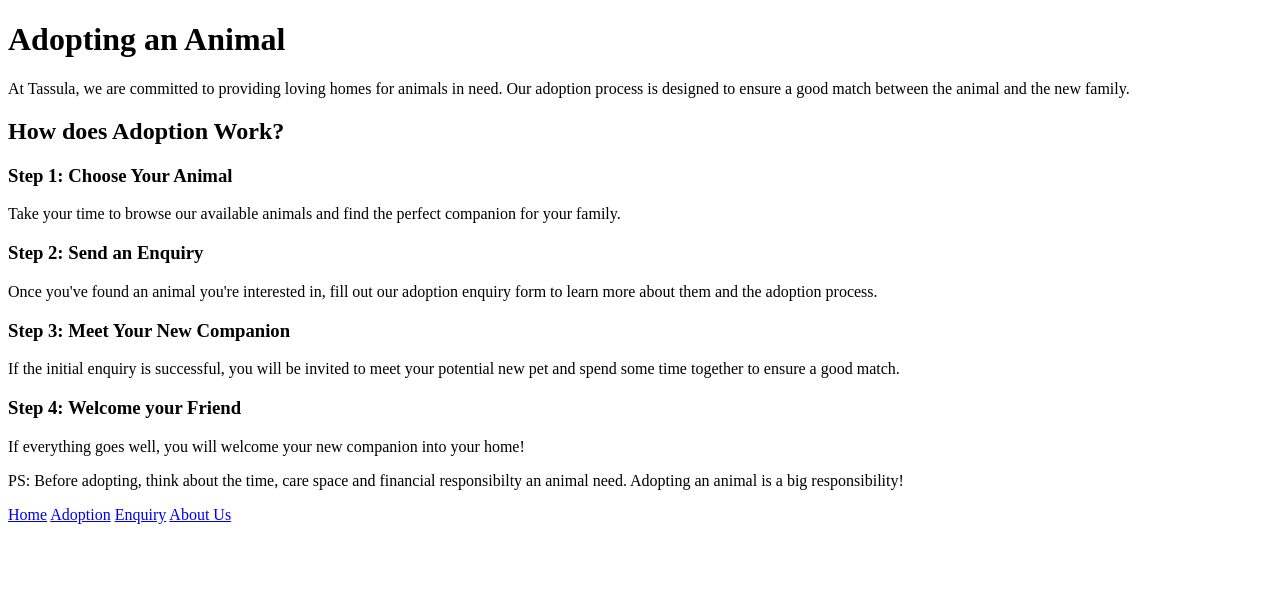
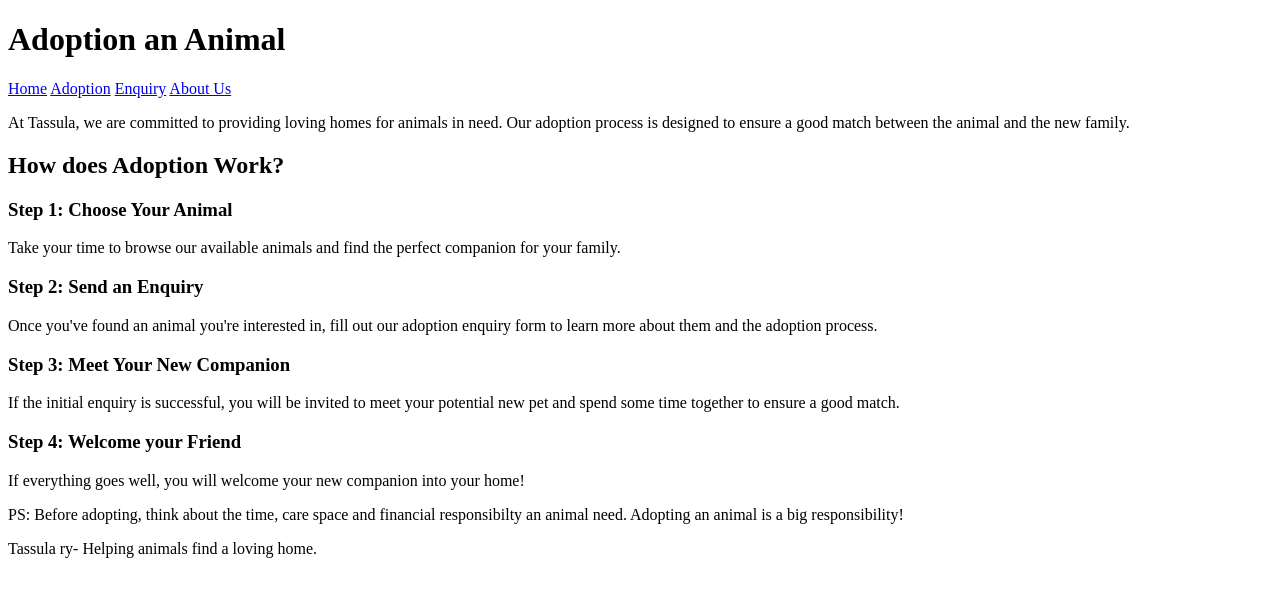
Before and after one commit to ishashrestha16/Tassula-website, a plain HTML site: page about.html in a window 1280 px wide. Drawn offline with Linux system fonts and the light colour scheme.

Commit message:
Changes done

```diff
--- a/about.html
+++ b/about.html
@@ -6,8 +6,21 @@
 </head>
 <body>
 
-    <h1>Adopting an Animal</h1>
+    <header>
+        <h1>Adoption an Animal</h1>
+    </header>
 
+    <nav>
+    <a href="index.html">Home</a>
+
+    <a href="about.html">Adoption</a>
+
+    <a href="listing.html">Enquiry</a>
+
+    <a href="contact.html">About Us</a>
+    </nav>
+
+    <main>
     <p>At Tassula, we are committed to providing loving homes for animals in need. Our adoption process is designed to ensure a good match between the animal and the new family.</p>
 
     <h2> How does Adoption Work?</h2>
@@ -25,14 +38,12 @@
     <p>If everything goes well, you will welcome your new companion into your home!</p>
 
     <p>PS: Before adopting, think about the time, care space and financial responsibilty an animal need. Adopting an animal is a big responsibility!</p>
+    </main>
 
-    <a href="index.html">Home</a>
+    <Footer>
+        <p>Tassula ry- Helping animals find a loving home.</p>
+    </Footer>
 
-    <a href="about.html">Adoption</a>
-
-    <a href="listing.html">Enquiry</a>
-
-    <a href="contact.html">About Us</a>
 
 </body>
 </html>
```
